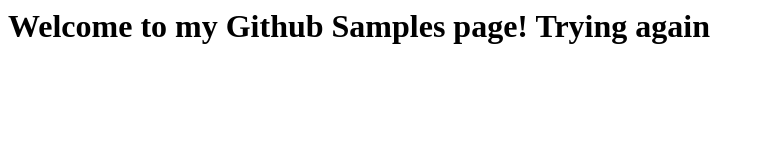
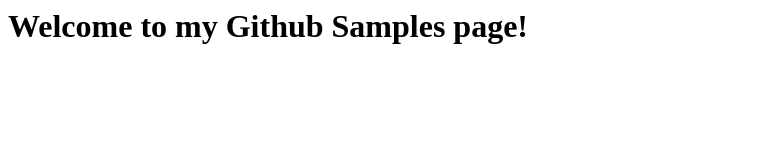
Before and after one commit to sbogdanove/HTML5_Workspace, a plain HTML site: page index.html in a window 1280 px wide. Shown: the whole page, without its empty margins (0-763 px from the left). Drawn offline with Linux system fonts and the light colour scheme.

Commit message:
committing after e-mail

```diff
--- a/index.html
+++ b/index.html
@@ -1,5 +1,5 @@
 <html>
 <body>
-<h1>Welcome to my Github Samples page! Trying again</h1>
+<h1>Welcome to my Github Samples page! </h1>
 </body>
 </html>
```
